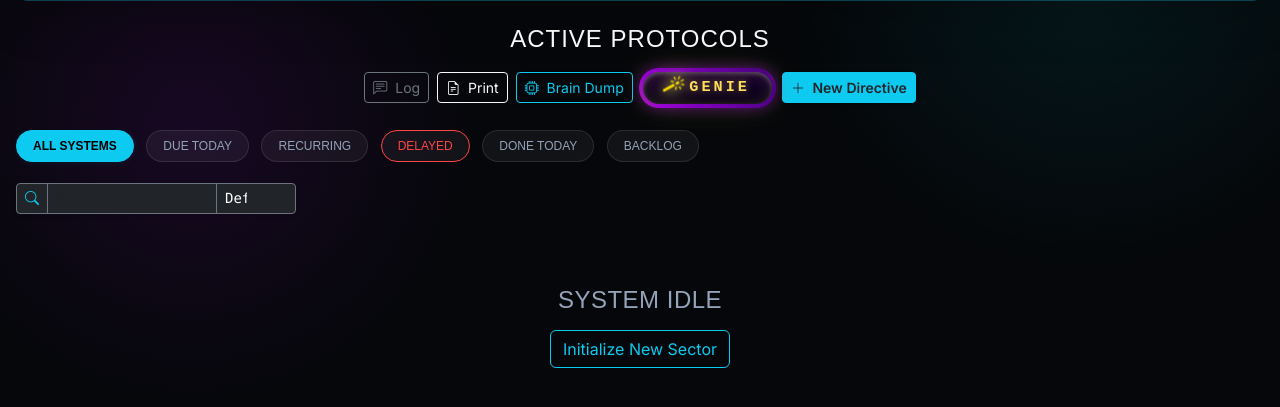
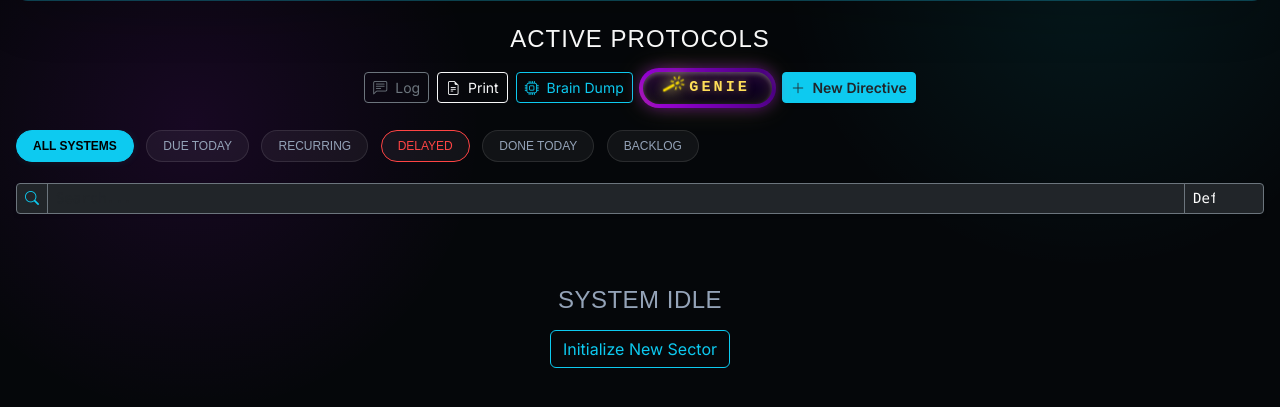
Before and after one commit to bushibots/life-rpg, a Flask app: page / in a window 1280 px wide. Shown: the part 275-682 px from the top of the page. Run offline with Flask 3, Linux system fonts and the light colour scheme; the visitor is signed in with stand-in values (Sample User, id 1); data comes from the database, SQL or seed files in the repository; data that the repository does not hold is empty; some libraries are stand-ins or nearby versions.

Commit message:
Update Prebeta0.233

```diff
--- a/templates/dashboard.html
+++ b/templates/dashboard.html
@@ -115,7 +115,7 @@
     <button class="filter-pill" onclick="applyFilter('unscheduled', this)">BACKLOG</button>
 </div>
 
-        <div class="input-group input-group-sm shadow-sm" style="max-width: 280px;">
+        <div class="input-group input-group-sm shadow-sm" style="max-width: 100%;">
             <span class="input-group-text bg-dark border-secondary text-info"><i class="bi bi-search"></i></span>
             <input type="text" id="taskSearch" class="form-control bg-dark text-white border-secondary font-monospace" placeholder="Search..." onkeyup="filterTasks()">
             <select class="form-select bg-dark text-white border-secondary font-monospace" id="sortSelect" onchange="sortTasks()" style="max-width: 80px;">
```
